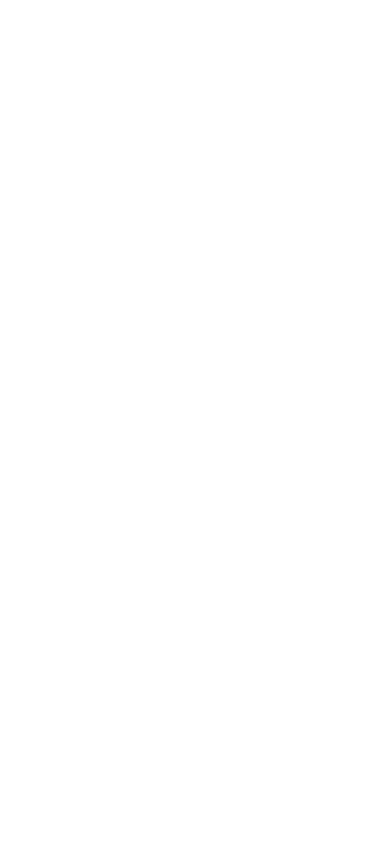
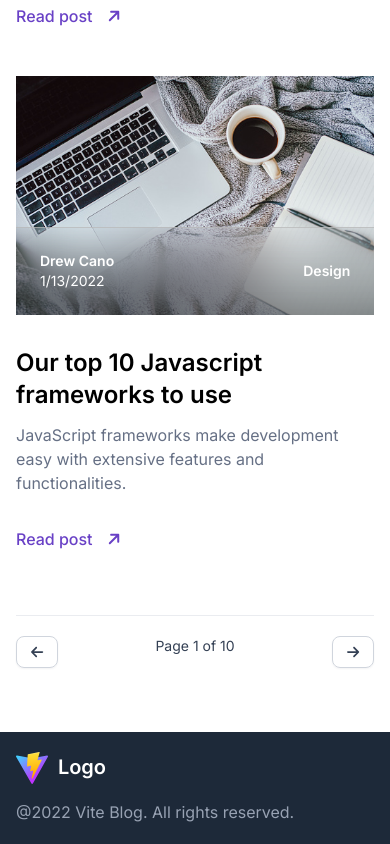
Before and after one commit to chickelit/react-blog, a React (Vite) app: page / in a window 390 px wide. Shown: the part 4279-5123 px from the top of the page. Before the commit the page ends 844 px from the top, so only its background shows below. Built offline with nearby package versions, Linux system fonts and the light colour scheme.

Commit message:
Update some more components for responsivity

```diff
--- a/src/components/Sidebar/index.tsx
+++ b/src/components/BlogCategories/index.tsx
@@ -1,11 +1,11 @@
 import { BaseHTMLAttributes } from "react";
 import { SearchInput } from "../SearchInput";
 import { Category } from "./Category";
-import { Categories, StyledSidebar, Grid } from "./styles";
+import { Categories, StyledBlogCategories, Grid } from "./styles";
 
 export const Sidebar: React.FC<BaseHTMLAttributes<HTMLElement>> = (props) => {
   return (
-    <StyledSidebar {...props}>
+    <StyledBlogCategories {...props}>
       <SearchInput placeholder="Search" />
       <Grid>
         <h3>Blog categories</h3>
@@ -21,6 +21,6 @@
           <Category to="">Management</Category>
         </Categories>
       </Grid>
-    </StyledSidebar>
+    </StyledBlogCategories>
   );
 }
--- a/src/components/Sidebar/styles.ts
+++ b/src/components/BlogCategories/styles.ts
@@ -1,10 +1,16 @@
 import { styled, theme } from "Src/stitches.config";
+import { StyledSearchInput } from "../SearchInput/styles";
 
-export const StyledSidebar = styled("nav", {
+export const StyledBlogCategories = styled("nav", {
   display: "grid",
   gridTemplateColumns: "1fr",
   gridTemplateRows: "max-content max-content",
   gap: "2rem",
+  "@max1024": {
+    [`& ${StyledSearchInput}`]: {
+      display: "none",
+    },
+  },
 });
 
 export const Grid = styled("div", {
--- a/src/components/Container.ts
+++ b/src/components/Container.ts
@@ -5,7 +5,7 @@
   display: "grid",
   gridTemplateColumns: "1fr",
   justifyContent: "center",
-  "@max768": {
+  "@max1024": {
     padding: "0",
   },
 });
--- a/src/components/Footer/styles.ts
+++ b/src/components/Footer/styles.ts
@@ -1,12 +1,4 @@
 import { styled, theme } from "Src/stitches.config";
-
-export const StyledFooter = styled("footer", {
-  background: theme.colors.$gray800.value,
-  color: "white",
-  height: "4rem",
-  display: "grid",
-  gridTemplateRows: "1fr",
-});
 
 export const Wrapper = styled("div", {
   padding: "0 2rem",
@@ -22,3 +14,26 @@
     color: theme.colors.$gray400.value,
   },
 });
+
+export const StyledFooter = styled("footer", {
+  background: theme.colors.$gray800.value,
+  color: "white",
+  height: "4rem",
+  display: "grid",
+  gridTemplateRows: "1fr",
+  alignItems: "center",
+  "@max1024": {
+    [`& ${Wrapper}`]: {
+      padding: "0 1rem",
+    },
+  },
+  "@max480": {
+    height: "7rem",
+    [`& ${Wrapper}`]: {
+      gridTemplateColumns: "1fr",
+      gridTemplateRows: "max-content max-content",
+      gap: "1rem",
+      alignItems: "center",
+    },
+  },
+});
--- a/src/components/Pagination/index.tsx
+++ b/src/components/Pagination/index.tsx
@@ -3,15 +3,16 @@
 import { BaseHTMLAttributes } from "react";
 import { PageNumber } from "./PageNumber";
 import { PaginationItem } from "./PaginationItem";
-import { Pages, StyledNavLink, StyledPagination } from "./styles";
+import { CurrentPageLabel, Pages, PaginationButton, StyledPagination } from "./styles";
 
 export function Pagination(props: BaseHTMLAttributes<HTMLElement>) {
   return (
     <StyledPagination {...props}>
-      <StyledNavLink to="">
+      <PaginationButton to="">
         <FontAwesomeIcon icon={faArrowLeft} />
         <p>Previous</p>
-      </StyledNavLink>
+      </PaginationButton>
+      <CurrentPageLabel>Page 1 of 10</CurrentPageLabel>
       <Pages>
         <PageNumber number={1} hasBackground />
         <PageNumber number={2} />
@@ -21,10 +22,10 @@
         <PageNumber number={9} />
         <PageNumber number={10} />
       </Pages>
-      <StyledNavLink to="">
+      <PaginationButton to="">
         <p>Next</p>
         <FontAwesomeIcon icon={faArrowRight} />
-      </StyledNavLink>
+      </PaginationButton>
     </StyledPagination>
   );
 }
--- a/src/components/Pagination/styles.ts
+++ b/src/components/Pagination/styles.ts
@@ -1,16 +1,7 @@
 import { NavLink } from "react-router-dom";
 import { styled, theme } from "Src/stitches.config";
 
-export const StyledPagination = styled("nav", {
-  width: "100%",
-  borderTop: theme.borderStyles.gray200.value,
-  padding: "1.25rem 0 0",
-  display: "grid",
-  gridTemplateColumns: "max-content 1fr max-content",
-  justifyItems: "center",
-});
-
-export const StyledNavLink = styled(NavLink, {
+export const PaginationButton = styled(NavLink, {
   border: theme.borderStyles.gray300.value,
   padding: "0.5rem 0.875rem",
   boxShadow: theme.shadows.xs.value,
@@ -32,3 +23,36 @@
   gridAutoFlow: "column",
   gap: "0.125rem",
 });
+
+export const CurrentPageLabel = styled("p", {
+  color: theme.colors.$gray700.value,
+  fontWeight: 400,
+  fontSize: "0.875rem",
+  lineHeight: "1.25rem",
+});
+
+export const StyledPagination = styled("nav", {
+  width: "100%",
+  borderTop: theme.borderStyles.gray200.value,
+  padding: "1.25rem 0 0",
+  display: "grid",
+  gridTemplateColumns: "max-content 1fr max-content",
+  justifyItems: "center",
+  [`& ${CurrentPageLabel}`]: {
+    display: "none",
+  },
+  "@max1024": {
+    [`& ${PaginationButton}`]: {
+      gridTemplateColumns: "1fr",
+      p: {
+        display: "none",
+      },
+    },
+    [`& ${Pages}`]: {
+      display: "none",
+    },
+    [`& ${CurrentPageLabel}`]: {
+      display: "grid",
+    },
+  },
+});
--- a/src/components/Posts/styles.ts
+++ b/src/components/Posts/styles.ts
@@ -4,4 +4,8 @@
   display: "grid",
   gridTemplateColumns: "1fr 1fr",
   gap: "2rem 4rem",
+  "@max1200": {
+    gridTemplateColumns: "1fr",
+    gap: "3rem",
+  },
 });
--- a/src/pages/Home/index.tsx
+++ b/src/pages/Home/index.tsx
@@ -1,6 +1,6 @@
 import { Navigation } from "Src/components/Navigation";
 import { Header } from "Src/components/Header";
-import { Sidebar } from "Src/components/Sidebar";
+import { Sidebar } from "Src/components/BlogCategories";
 import { Posts } from "Src/components/Posts";
 import { Pagination } from "Src/components/Pagination";
 import { Footer } from "Src/components/Footer";
@@ -13,14 +13,14 @@
     <StyledHome>
       <Navigation />
       <Header />
-      {/* <Container>
+      <Container>
         <Grid>
           <Sidebar id="sidebar" />
           <Posts id="posts" />
           <Pagination id="pagination" />
         </Grid>
       </Container>
-      <Footer /> */}
+      <Footer />
     </StyledHome>
   );
 };
--- a/src/pages/Home/styles.ts
+++ b/src/pages/Home/styles.ts
@@ -1,10 +1,4 @@
 import { styled } from "Src/stitches.config";
-
-export const StyledHome = styled("div", {
-  display: "grid",
-  gridTemplateColumns: "1fr",
-  gridAutoRows: "max-content",
-});
 
 export const Grid = styled("div", {
   padding: "6rem 2rem",
@@ -23,3 +17,16 @@
     gridArea: "pagination",
   },
 });
+
+export const StyledHome = styled("div", {
+  display: "grid",
+  gridTemplateColumns: "1fr",
+  gridAutoRows: "max-content",
+  "@max768": {
+    [`& ${Grid}`]: {
+      padding: "4rem 1rem",
+      gridTemplateColumns: "1fr",
+      gridTemplateAreas: `"sidebar" "posts" "pagination"`,
+    },
+  },
+});
```
Also changed, not shown: src/components/BlogCategories/Category/index.tsx (renamed from src/components/Sidebar/Category/index.tsx), src/components/BlogCategories/Category/styles.ts (renamed from src/components/Sidebar/Category/styles.ts).
